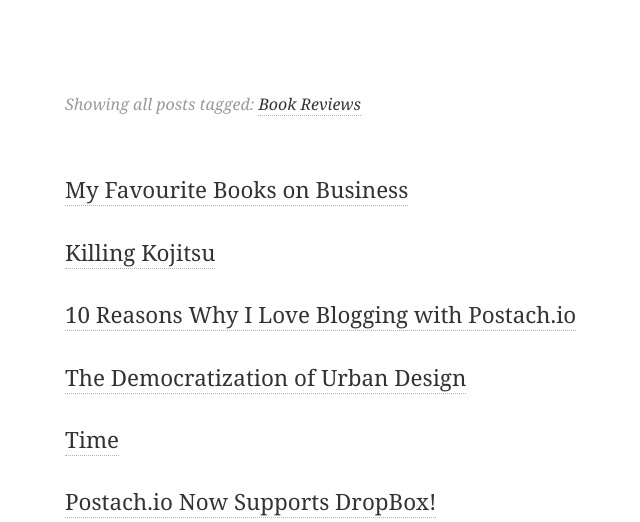
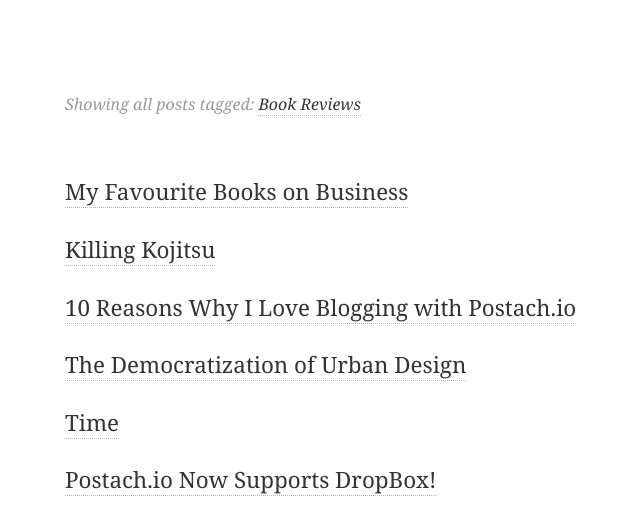
Before and after one commit to matt-west/blog-theme, a website: page index.html in a window 1280 px wide. Shown: the part 204-726 px from the top of the page, without its empty margins (265-905 px from the left). Drawn offline with Linux system fonts and the light colour scheme.

Commit message:
Tweaks to pages.

```diff
--- a/assets/sass/_content.scss
+++ b/assets/sass/_content.scss
@@ -17,8 +17,7 @@
     list-style: none;
 
     li {
-      margin: 2.5em 0;
-      line-height: 1;
+      margin: 2em 0;
     }
   }
 
```
Also changed, not shown: theme.html (+2 -2 lines), assets/css/style.css.
